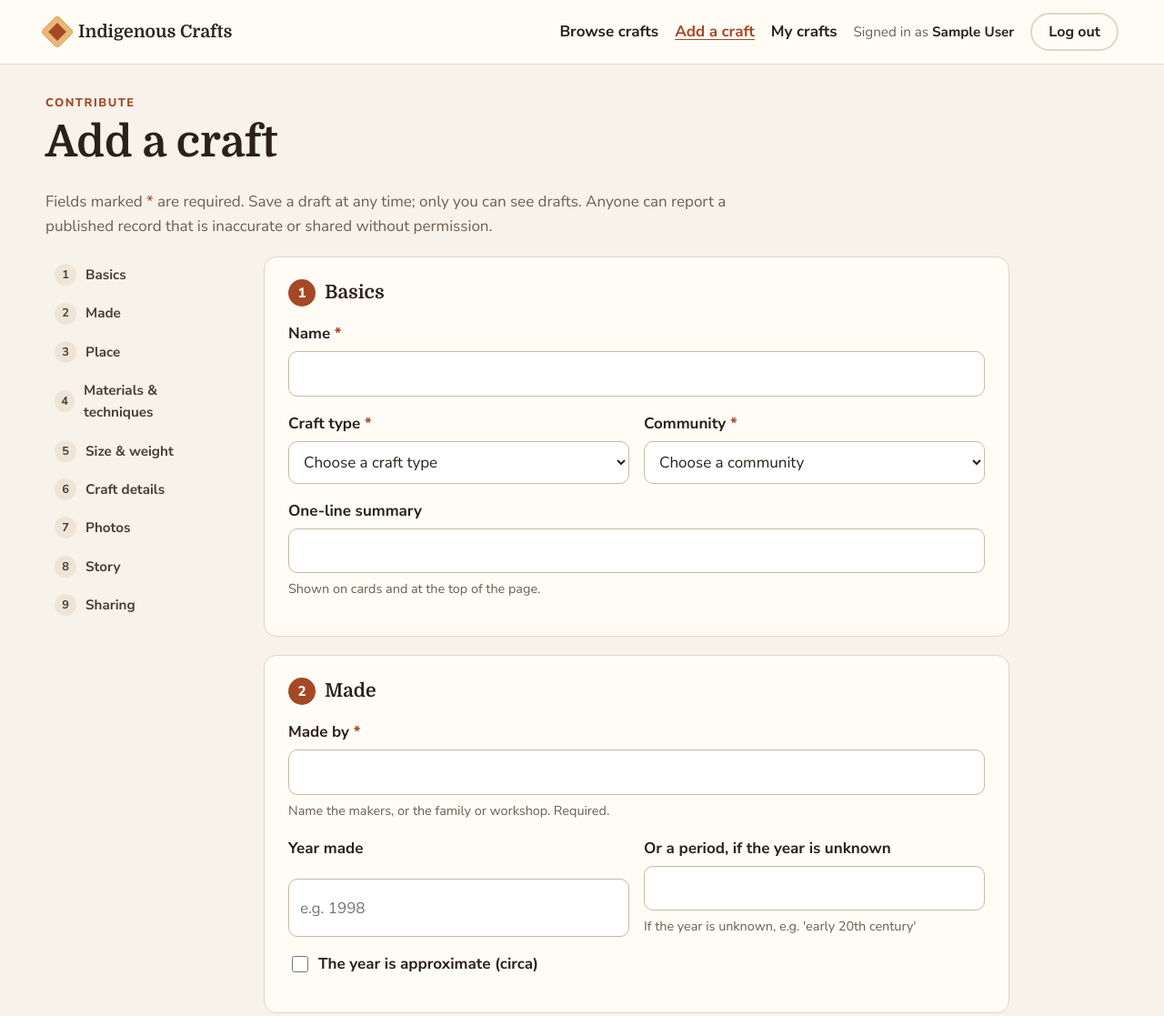
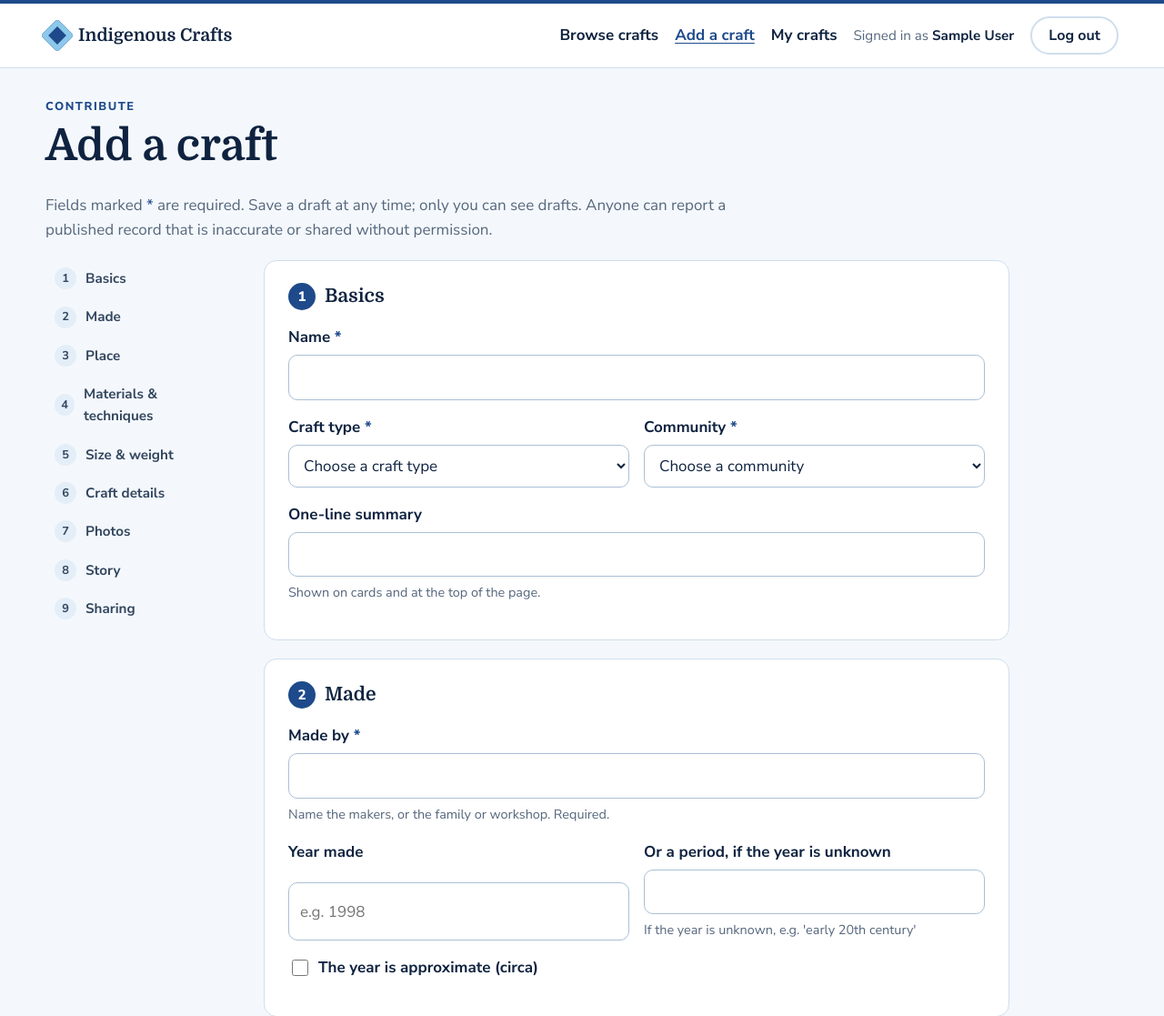
Before and after one commit to bakalit01/SWE573-2025719006, a Django app: page /crafts/add/ in a window 1280 px wide. Shown: the top 1117 px of the page at 91% size. Run offline with Django 5.2, Linux system fonts and the light colour scheme; the visitor is signed in with stand-in values (Sample User, id 1); data that the repository does not hold is empty.

Commit message:
Boğaziçi University colour scheme (#76)
Navy #1e4a8b (PANTONE 7686C) as primary and blue #8cc8ea (PANTONE 297C) as
secondary, from the university's corporate identity guide; blue-white
backgrounds; favicon and map highlight updated; contrast kept at AA.


Claude-Session: https://claude.ai/code/session_018P83JgtRTKuU19G9mVNV45

Co-authored-by: Claude Opus 5.5 <noreply@anthropic.com>

```diff
--- a/config/settings/base.py
+++ b/config/settings/base.py
@@ -130,4 +130,4 @@ DEFAULT_AUTO_FIELD = "django.db.models.BigAutoField"
 SECURE_REFERRER_POLICY = "strict-origin-when-cross-origin"
 
 REPO_URL = env("REPO_URL", default="https://github.com/bakalit01/SWE573-2025719006")
-APP_VERSION = env("APP_VERSION", default="v0.4.3")
+APP_VERSION = env("APP_VERSION", default="v0.4.4")
--- a/static/css/site.css
+++ b/static/css/site.css
@@ -1,18 +1,23 @@
 /* Indigenous Crafts Platform — site styles (M1). Plain CSS; Tailwind can replace this later. */
 :root {
-  --ink: #2b2118;
-  --ink-soft: #4a3f35;
-  --muted: #6e5f50;
-  --paper: #f7f2ea;
-  --paper-2: #efe5d6;
-  --card: #fffcf6;
-  --line: #e3d6c3;
-  --accent: #a54826;
-  --accent-dark: #8a3a1d;
-  --gold: #e9b872;
-  --teal: #2f6f6a;
+  /* Boğaziçi University corporate colours (Kurumsal Kimlik Kılavuzu 2020):
+     Lacivert (navy) #1e4a8b · PANTONE 7686C, and Mavi (blue) #8cc8ea · PANTONE 297C. */
+  --bu-navy: #1e4a8b;
+  --bu-blue: #8cc8ea;
+  --ink: #0f2340;
+  --ink-soft: #33465f;
+  --muted: #56677d;
+  --paper: #f4f8fc;
+  --paper-2: #e3eef8;
+  --card: #ffffff;
+  --line: #cfdeed;
+  --accent: var(--bu-navy);
+  --accent-dark: #163a6e;
+  --sky: var(--bu-blue);
+  --focus: #0f6cbd;
+  --on-dark: #d6e8f6;
   --radius: 14px;
-  --shadow: 0 1px 2px rgba(43, 33, 24, .06), 0 8px 24px rgba(43, 33, 24, .06);
+  --shadow: 0 1px 2px rgba(15, 35, 64, .06), 0 8px 24px rgba(15, 35, 64, .07);
   --serif: "Domine", Georgia, serif;
   --sans: "Nunito Sans", system-ui, -apple-system, "Segoe UI", Arial, sans-serif;
 }
@@ -35,14 +40,14 @@ main.container { padding-block: 32px 64px; }
 .skip-link:focus { left: 8px; }
 .muted { color: var(--muted); }
 .eyebrow { font-size: .8rem; font-weight: 800; letter-spacing: .12em; text-transform: uppercase; color: var(--accent); margin: 0 0 .4em; }
-.eyebrow-light { color: var(--gold); }
+.eyebrow-light { color: var(--sky); }
 .lead { font-size: 1.2rem; color: var(--ink-soft); }
 
 /* Header */
-.site-header { background: var(--card); border-bottom: 1px solid var(--line); }
+.site-header { background: var(--card); border-top: 4px solid var(--bu-navy); border-bottom: 1px solid var(--line); }
 .header-row { display: flex; align-items: center; justify-content: space-between; gap: 16px; padding-block: 14px; flex-wrap: wrap; }
 .brand { display: flex; align-items: center; gap: 10px; font-family: var(--serif); font-weight: 700; font-size: 1.2rem; color: var(--ink); text-decoration: none; }
-.brand-mark { width: 26px; height: 26px; background: var(--accent); transform: rotate(45deg); border-radius: 4px; box-shadow: inset 0 0 0 6px var(--gold); }
+.brand-mark { width: 26px; height: 26px; background: var(--bu-navy); transform: rotate(45deg); border-radius: 4px; box-shadow: inset 0 0 0 6px var(--bu-blue); }
 .nav { list-style: none; display: flex; align-items: center; gap: 18px; margin: 0; padding: 0; flex-wrap: wrap; }
 .nav a { font-weight: 700; color: var(--ink); text-decoration: none; }
 .nav a[aria-current="page"] { color: var(--accent); text-decoration: underline; }
@@ -93,14 +98,14 @@ main.container { padding-block: 32px 64px; }
 
 .badge { display: inline-block; font-size: .78rem; font-weight: 800; padding: 3px 10px; border-radius: 999px; margin: 0 6px 6px 0; }
 .badge-sample { background: #f3d9c9; color: #6b2a12; }
-.badge-members { background: #dcebe8; color: #1f4c48; }
+.badge-members { background: #dff0fa; color: #134a72; }
 .site-footer .badge { margin: 0 2px; }
 
 /* List page */
 .page-head { margin-bottom: 20px; }
 .filters { display: flex; flex-wrap: wrap; align-items: end; gap: 16px; background: var(--card); border: 1px solid var(--line); border-radius: var(--radius); padding: 16px; margin-bottom: 28px; }
 .filters label { display: grid; gap: 4px; font-weight: 700; font-size: .9rem; }
-select, input[type="text"], input[type="email"], input[type="password"] { font: inherit; padding: 10px 12px; border: 1px solid #c9b9a3; border-radius: 10px; background: #fff; color: var(--ink); min-width: 220px; }
+select, input[type="text"], input[type="email"], input[type="password"] { font: inherit; padding: 10px 12px; border: 1px solid #a9bfd6; border-radius: 10px; background: #fff; color: var(--ink); min-width: 220px; }
 .empty { background: var(--card); border: 1px dashed var(--line); padding: 32px; border-radius: var(--radius); text-align: center; }
 .pagination { display: flex; gap: 20px; justify-content: center; margin-top: 32px; }
 
@@ -209,11 +214,11 @@ main.auth-card { background: var(--card); border: 1px solid var(--line); border-
 .form-card { background: var(--card); border: 1px solid var(--line); border-radius: var(--radius); padding: 24px 26px; scroll-margin-top: 16px; }
 .form-card h2 { margin: 0 0 16px; font-size: 1.3rem; display: flex; align-items: center; gap: 10px; }
 .form-card h3 { font-family: var(--sans); font-size: 1rem; font-weight: 800; margin: 18px 0 8px; }
-.step { display: inline-grid; place-items: center; width: 30px; height: 30px; border-radius: 50%; background: var(--accent); color: #fff9f2; font: 800 .95rem/1 var(--sans); }
+.step { display: inline-grid; place-items: center; width: 30px; height: 30px; border-radius: 50%; background: var(--accent); color: #ffffff; font: 800 .95rem/1 var(--sans); }
 .field { display: grid; gap: 6px; margin-bottom: 16px; min-width: 0; }
 .field > label, .choices legend { font-weight: 700; }
 .field input:not([type="checkbox"]):not([type="radio"]):not([type="file"]), .field select, .field textarea,
-.search-row input, .existing-media input[type="text"] { width: 100%; min-width: 0; font: inherit; padding: 10px 12px; border: 1px solid #c9b9a3; border-radius: 10px; background: #fff; color: var(--ink); }
+.search-row input, .existing-media input[type="text"] { width: 100%; min-width: 0; font: inherit; padding: 10px 12px; border: 1px solid #a9bfd6; border-radius: 10px; background: #fff; color: var(--ink); }
 .field textarea { resize: vertical; }
 .field input[type="file"] { font: inherit; width: 100%; max-width: 100%; }
 .field > * { max-width: 100%; }
--- a/static/js/craft_page.js
+++ b/static/js/craft_page.js
@@ -56,7 +56,7 @@
       maxZoom: 18, attribution: '&copy; <a href="https://www.openstreetmap.org/copyright">OpenStreetMap</a>'
     }).addTo(map);
     if (approximate) {
-      L.circle([lat, lng], { radius: 12000, color: "#a54826", fillColor: "#a54826", fillOpacity: 0.18 }).addTo(map);
+      L.circle([lat, lng], { radius: 12000, color: "#1e4a8b", fillColor: "#8cc8ea", fillOpacity: 0.18 }).addTo(map);
     } else {
       L.marker([lat, lng]).addTo(map);
     }
```
Also changed, not shown: other parts of static/css/site.css (+28 -22 lines), CHANGELOG.md, docs/design/README.md, static/img/favicon.svg, 1 other file.
